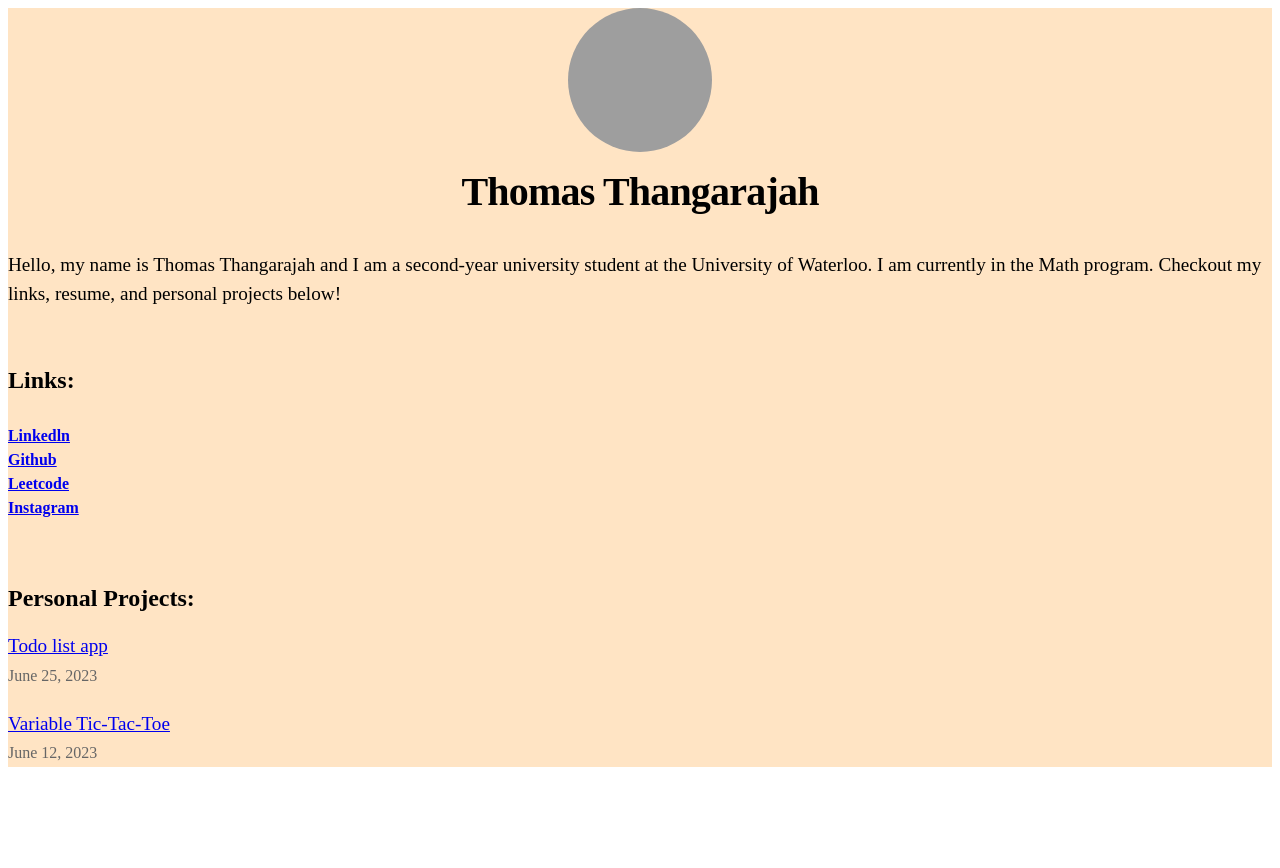
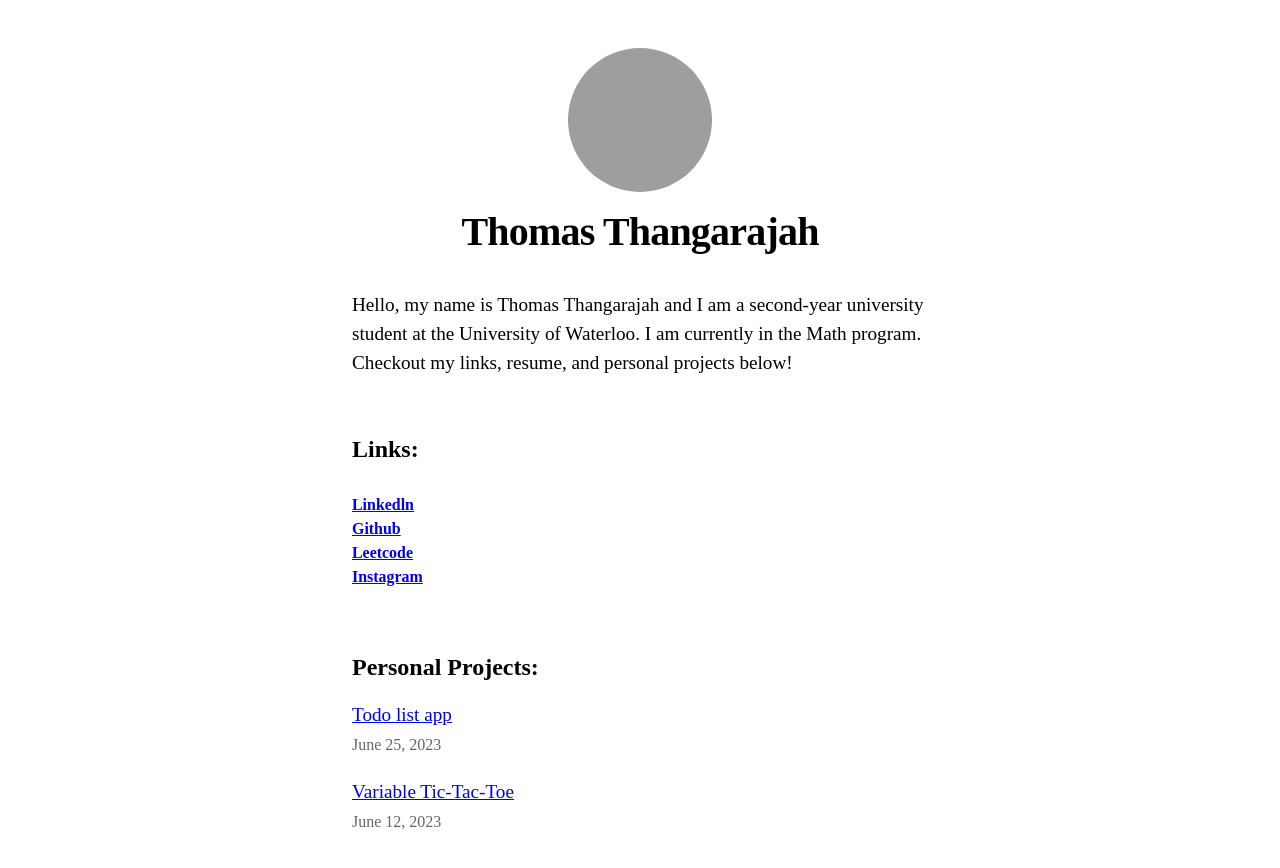
Before and after one commit to bigballaband/Personal-Website, a Next.js app: page / in a window 1280 px wide. Shown: the top 868 px of the page. Before the commit the page ends 800 px from the top, so only its background shows below. Built offline with nearby package versions, Linux system fonts and the light colour scheme; grey boxes are pictures that could not be loaded.

Commit message:
Update layout.module.css

```diff
--- a/components/layout.module.css
+++ b/components/layout.module.css
@@ -1,4 +1,9 @@
 .container {
+  max-width: 36rem;
+  padding: 0 1rem;
+  margin: 3rem auto 6rem;
+  }
+  .body {
     background-color: bisque;
   }
 
@@ -6,7 +11,6 @@
     display: flex;
     flex-direction: column;
     align-items: center;
-    border: 20px teal;
   }
 
   .backToHome {
```
